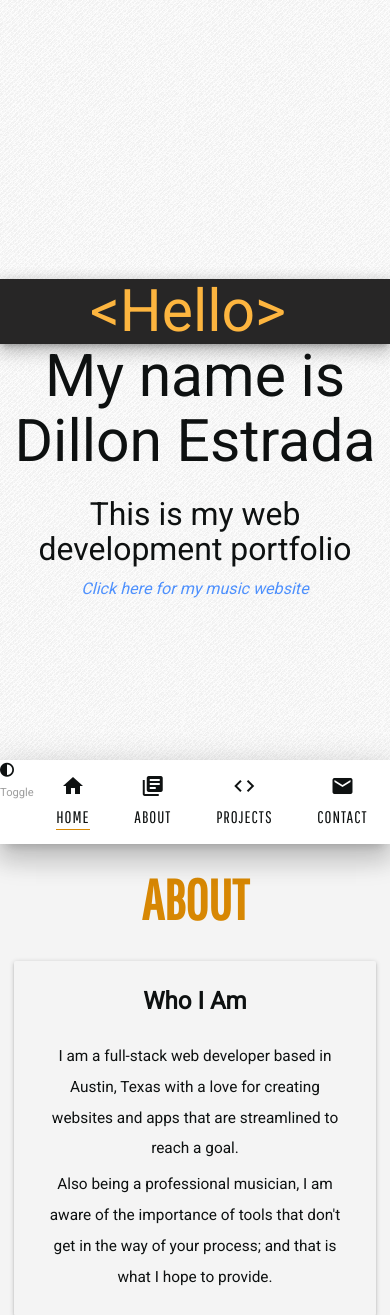
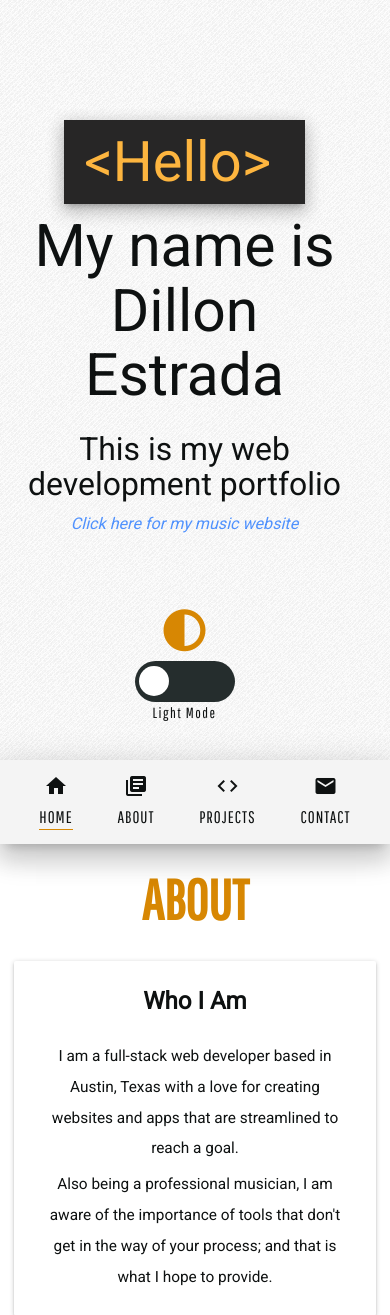
Before and after one commit to delaneyestrada/portfoliosite, a Flask app: page / in a window 390 px wide. Shown: the top 1315 px of the page. Run offline with Flask 2, Linux system fonts and the light colour scheme; some libraries are stand-ins or nearby versions.

Commit message:
fix dark mode button and functionality for mobile

```diff
--- a/static/css/main.css
+++ b/static/css/main.css
@@ -1,8 +1,9 @@
 /* GLOBAL */
 :root {
-  --color-page-background: #f4f4f4;
-  --color-page-background-offset: #c1c1c1;
+  --color-page-background: white;
+  --color-page-background-offset: #f4f4f4;
   --color-text: #0e1111;
+  --color-text-offset: #252d2d;
 }
 
 [data-theme=dark] {
@@ -10,6 +11,7 @@
   --color-page-background-offset: #313131;
   --card-background: #2c2c2c;
   --color-text: #f4f4f4;
+  --color-text-offset: #c1c1c1;
 }
 [data-theme=dark] #header-background {
   filter: invert(0.8);
@@ -34,6 +36,7 @@ body {
   vertical-align: baseline;
   background: transparent;
   font-family: "Roboto", sans-serif;
+  max-width: 100%;
 }
 
 html, body {
@@ -82,7 +85,7 @@ html, body {
     bottom: 0;
     left: 0;
     width: 100%;
-    background-color: white;
+    background-color: var(--color-page-background-offset);
     height: 10vh;
     flex-direction: row;
     z-index: 2;
@@ -140,7 +143,7 @@ html, body {
     bottom: 0;
     left: 0;
     width: 100%;
-    background-color: white;
+    background-color: var(--color-page-background-offset);
     height: 10vh;
     flex-direction: row;
     z-index: 2;
@@ -188,6 +191,20 @@ html, body {
 
   #projects-container {
     align-self: start;
+  }
+}
+@media (max-width: 600px) {
+  #music-site {
+    margin-bottom: 10em;
+  }
+
+  #desktop-toggle-container {
+    display: none;
+  }
+}
+@media (min-width: 600px) {
+  #mobile-toggle-container {
+    display: none;
   }
 }
 @media (min-width: 600px) and (max-width: 768px) {
@@ -318,6 +335,10 @@ input:focus + label, textarea.materialize-textarea:focus + label {
 }
 
 /* CONTENT GLOBAL */
+.row {
+  width: 100%;
+}
+
 .logo {
   font-family: "Hoodson";
   color: #fdb53f;
@@ -409,6 +430,10 @@ section#home {
   z-index: -2;
 }
 
+.header-container {
+  margin: 0 2em;
+}
+
 .section-header {
   color: #D78703;
 }
@@ -419,6 +444,7 @@ section#home {
   display: flex;
   justify-content: center;
   align-items: center;
+  flex-direction: column;
 }
 
 #subtitle {
@@ -432,6 +458,10 @@ section#home {
 .code-block {
   background-color: #272626;
   color: #fdb53f;
+  display: inline-block;
+  padding: 0 20px;
+  font-size: 4em;
+  margin: 0 auto;
 }
 
 .code-block > .code-block-slash {
@@ -448,8 +478,8 @@ section#home {
   color: #116AFC;
 }
 
-.title {
-  color: #0e1111;
+h1#title {
+  margin-top: 10px;
 }
 
 /* NAV */
@@ -478,6 +508,9 @@ section#home {
   justify-content: center;
   align-items: center;
 }
+#side-nav i {
+  margin-bottom: 15px;
+}
 
 .nav-item > .nav-item-footer,
 .nav-item > .nav-item-header {
@@ -503,7 +536,7 @@ section#home {
 }
 
 /* DARK MODE TOGGLE */
-#side-nav .toggle-container {
+.toggle-container {
   display: flex;
   flex-direction: column;
   align-items: center;
@@ -511,51 +544,89 @@ section#home {
   align-self: center;
   margin-top: 2em;
 }
-#side-nav .toggle-container .mode-label {
+.toggle-container .mode-label {
   font-size: 0.7em;
   font-family: "Pathway Gothic One", sans-serif;
   letter-spacing: 0.1em;
 }
-#side-nav .toggle-container #mode {
+.toggle-container .mode {
   font-family: inherit;
 }
-#side-nav i {
-  margin-bottom: 15px;
-}
-#side-nav input[type=checkbox] {
+.toggle-container input[type=checkbox] {
   height: 0;
   width: 0;
   visibility: hidden;
 }
-#side-nav label {
+.toggle-container input:checked + label {
+  background: var(--color-text-offset) !important;
+}
+.toggle-container i {
+  color: #D78703;
+  font-size: 1.2em;
+}
+
+#desktop-toggle-container label {
   cursor: pointer;
   text-indent: -9999px;
   width: 52px;
   height: 27px;
-  background: var(--color-page-background-offset);
+  background: var(--color-text-offset);
   float: right;
   border-radius: 100px;
   position: relative;
 }
-#side-nav label:after {
+#desktop-toggle-container label:after {
   content: "";
   position: absolute;
   top: 3px;
   left: 3px;
   width: 20px;
   height: 20px;
-  background: #fca311ff;
+  background: var(--color-page-background);
   border-radius: 90px;
   transition: 0.3s;
 }
-#side-nav input:checked + label {
-  background: #131922;
-}
-#side-nav input:checked + label:after {
+#desktop-toggle-container input:checked + label:after {
   left: calc(100% - 5px);
   transform: translateX(-100%);
 }
-#side-nav label:active:after {
+#desktop-toggle-container label:active:after {
+  width: 45px;
+}
+
+#mobile-toggle-container {
+  margin-top: -4em;
+}
+#mobile-toggle-container i {
+  font-size: 2em;
+  margin-bottom: 10px;
+}
+#mobile-toggle-container label {
+  cursor: pointer;
+  text-indent: -9999px;
+  width: 100px;
+  height: 40.5px;
+  background: var(--color-text-offset);
+  float: right;
+  border-radius: 100px;
+  position: relative;
+}
+#mobile-toggle-container label:after {
+  content: "";
+  position: absolute;
+  top: 5px;
+  left: 4px;
+  width: 30px;
+  height: 30px;
+  background: var(--color-page-background);
+  border-radius: 90px;
+  transition: 0.3s;
+}
+#mobile-toggle-container input:checked + label:after {
+  left: calc(100% - 5px);
+  transform: translateX(-100%);
+}
+#mobile-toggle-container label:active:after {
   width: 45px;
 }
 
--- a/static/css/main.scss
+++ b/static/css/main.scss
@@ -22,9 +22,10 @@ $mobile-nav-height: 10vh;
 // $num-projects: 4;
 $ratio-percent: 56.25%;
 :root {
-    --color-page-background: #{$white};
-    --color-page-background-offset: #{darken($white, 20%)};
+    --color-page-background: #{lighten($white, 5%)};
+    --color-page-background-offset: #{$white};
     --color-text: #{$black};
+    --color-text-offset: #{lighten($black, 10%)};
 }
 
 [data-theme="dark"]{
@@ -32,6 +33,7 @@ $ratio-percent: 56.25%;
     --color-page-background-offset: #{darken($dark, 2%)};
     --card-background: #{darken($dark, 4%)};
     --color-text: #{$white};
+    --color-text-offset: #{darken($white, 20%)};
     #header-background {
         filter: invert(.8);
         -webkit-filter: invert(.8);
@@ -59,6 +61,7 @@ body {
     vertical-align: baseline;
     background: transparent;
     font-family: $roboto;
+    max-width: 100%;
 }
 html, body {
     height: 100%;
@@ -112,7 +115,7 @@ html, body {
         bottom: 0;
         left: 0;
         width: 100%;
-        background-color: white;
+        background-color: var(--color-page-background-offset);
         height: $mobile-nav-height;
         flex-direction: row;
         z-index: 2;
@@ -168,10 +171,11 @@ html, body {
         bottom: 0;
         left: 0;
         width: 100%;
-        background-color: white;
+        background-color: var(--color-page-background-offset);
         height: $mobile-nav-height;
         flex-direction: row;
         z-index: 2;
+
     }
     #mobile-nav > #nav-items {
         display: flex;
@@ -180,7 +184,7 @@ html, body {
         align-content: center;
         .nav-item {
             margin: auto 2em;
-        }
+        };
     }
     footer {
         margin-bottom: $mobile-nav-height;
@@ -215,7 +219,19 @@ html, body {
         align-self: start;
     }
 }
-
+@media (max-width: 600px) {
+    #music-site {
+        margin-bottom: 10em;
+    }
+    #desktop-toggle-container {
+        display: none;
+    }
+}
+@media (min-width: 600px) {
+    #mobile-toggle-container {
+        display: none;
+    }
+}
 @media (min-width: 600px) and (max-width: 768px) {
     // Tablet-ish
     .nav-item-footer {
@@ -357,6 +373,9 @@ input:focus+label, textarea.materialize-textarea:focus+label {
 // }
 
 /* CONTENT GLOBAL */
+.row {
+    width: 100%;
+}
 .logo {
     font-family: "Hoodson";
     color: $primary-light;
@@ -444,7 +463,9 @@ section#home {
   right: 0;
   z-index: -2;
 }
-
+.header-container {
+    margin: 0 2em;
+}
 .section-header {
     color: $primary-dark;
 }
@@ -455,6 +476,7 @@ section#home {
     display: flex;
     justify-content: center;
     align-items: center;
+    flex-direction: column;
 }
 
 #subtitle {
@@ -468,6 +490,10 @@ section#home {
 .code-block {
     background-color: #272626;
     color: $primary-light;
+    display: inline-block;
+    padding: 0 20px;
+    font-size: 4em;
+    margin: 0 auto;
 }
 
 // .code-block>.code-block-slash {
@@ -492,8 +518,8 @@ section#home {
     color: $secondary;
 }
 
-.title {
-    color: $black;
+h1#title {
+    margin-top: 10px;
 }
 
 /* NAV */
@@ -521,6 +547,9 @@ section#home {
     border-right: 1.5px solid hsla(37, 98%, 62%, 0.616);
     justify-content: center;
     align-items: center;
+    i {
+        margin-bottom: 15px;
+    };
 }
 
 .nav-item>.nav-item-footer,
@@ -548,7 +577,6 @@ section#home {
 }
 
 /* DARK MODE TOGGLE */
-#side-nav {
 .toggle-container {
     display: flex;
     flex-direction: column;
@@ -561,33 +589,34 @@ section#home {
         font-family: $pathway-gothic;
         letter-spacing: .1em;
     };
-        #mode {
+    .mode {
         font-family: inherit;
-        }
-        i {
-            // display: none;
     };
-    }
-    i {
-        margin-bottom: 15px;
-    }
     input[type=checkbox]{
         height: 0;
         width: 0;
         visibility: hidden;
     }
+    input:checked + label {
+        background: var(--color-text-offset) !important;
+    }
 
+    i {
+        color: $primary-dark;
+        font-size: 1.2em;
+    }
+}
+    #desktop-toggle-container {
         label {
             cursor: pointer;
             text-indent: -9999px;
             width: 52px;
             height: 27px;
-        background: var(--color-page-background-offset);
+            background: var(--color-text-offset);
             float: right;
             border-radius: 100px;
             position: relative;
-    }
-
+        };
         label:after {
             content: '';
             position: absolute;
@@ -595,24 +624,55 @@ section#home {
             left: 3px;
             width: 20px;
             height: 20px;
-        background: $primary;
+            background: var(--color-page-background);
             border-radius: 90px;
             transition: 0.3s;
-    }
-
-    input:checked + label {
-        background: $tertiary-dark
-    }
-
+        };
         input:checked + label:after {
             left: calc(100% - 5px);
             transform: translateX(-100%);
+        };
+        label:active:after {
+            width: 45px;
+        };
+
+    }
+    #mobile-toggle-container {
+        margin-top: -4em;
+        i {
+            font-size: 2em;
+            margin-bottom: 10px;
+        }
+        label {
+            cursor: pointer;
+            text-indent: -9999px;
+            width: 100px;
+            height: 40.5px;
+            background: var(--color-text-offset);
+            float: right;
+            border-radius: 100px;
+            position: relative;
+        };
+        label:after {
+            content: '';
+            position: absolute;
+            top: 5px;
+            left: 4px;
+            width: 30px;
+            height: 30px;
+            background: var(--color-page-background);
+            border-radius: 90px;
+            transition: 0.3s;
+        };
+        input:checked + label:after {
+            left: calc(100% - 5px);
+            transform: translateX(-100%);
+        };
+        label:active:after {
+            width: 45px;
+        };
     }
 
-    label:active:after {
-        width: 45px;
-    }
-}
 
 /* PROJECT SECTION */
 // section#projects {
--- a/static/js/main.js
+++ b/static/js/main.js
@@ -11,7 +11,7 @@ $(document).ready(function(){
     }
     $('body').attr('data-theme', modeAlternates[mode]);
     let modeLabelText = modeAlternates[mode].charAt(0).toUpperCase() + modeAlternates[mode].slice(1)
-    $('#mode').text(modeLabelText);
+    $('.mode').text(modeLabelText);
     // if($('body').attr('data-theme') == "dark"){
     //   $('body').attr('data-theme', 'light');
 
--- a/templates/index.html
+++ b/templates/index.html
@@ -42,21 +42,15 @@
                 </a>
             </div>
 
-            <div class="toggle-container">
+            <div class="toggle-container" id="desktop-toggle-container">
                 <i class="fas fa-adjust"></i>
                 <div class="toggle">
                 <input type="checkbox" id="switch" name="theme" /><label for="switch">Toggle</label>
                 </div>
-                <small class="mode-label"><span id="mode">Light</span> Mode</small>
+                <small class="mode-label"><span class="mode">Light</span> Mode</small>
             </div>
         </div>
         <div class="z-depth-4" id="mobile-nav">
-            <div class="toggle-container">
-                <i class="fas fa-adjust"></i>
-                <div class="toggle">
-                <input type="checkbox" id="switch" name="theme" /><label for="switch">Toggle</label>
-                </div>
-            </div>
 
             <div class="nav-items center-align" id="nav-items">
                 <a href="#home">
@@ -93,15 +87,24 @@
                     <div class="col s12">
                         <div id="header">
                             <div id="header-background"></div>
+                            <div class="z-depth-3 code-block">&lt;Hello<span
+                                class="code-block-slash">/</span>&gt;<span
+                                class="code-block-cursor">|</span></div>
                             <div class="header-container">
+
                                 <h1 class="center-align" id="title">
-                                    <div class="z-depth-3 code-block">&lt;Hello<span
-                                            class="code-block-slash">/</span>&gt;<span
-                                            class="code-block-cursor">|</span></div>My name is Dillon Estrada
+                                    My name is Dillon Estrada
                                 </h1>
                                 <h4 class="center-align" id="subtitle">This is my web development portfolio</h4>
                                 <h6 class="center-align" id="music-site"><em><a href="#">Click here for my music
                                             website</a></em></h6>
+                                            <div class="toggle-container" id="mobile-toggle-container">
+                                                <i class="fas fa-adjust"></i>
+                                                <div class="toggle">
+                                                <input type="checkbox" id="switch2" name="theme" /><label for="switch2">Toggle</label>
+                                                </div>
+                                                <small class="mode-label"><span class="mode">Light</span> Mode</small>
+                                            </div>
                             </div>
                         </div>
                     </div>
```
Also changed, not shown: 2 other files. Lines whose indentation alone changed are shown as unchanged.
